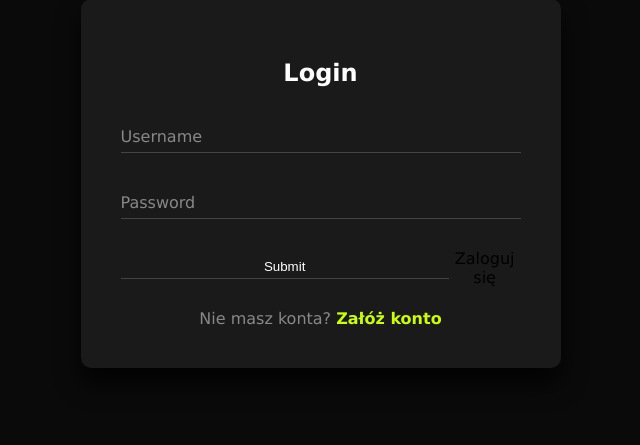
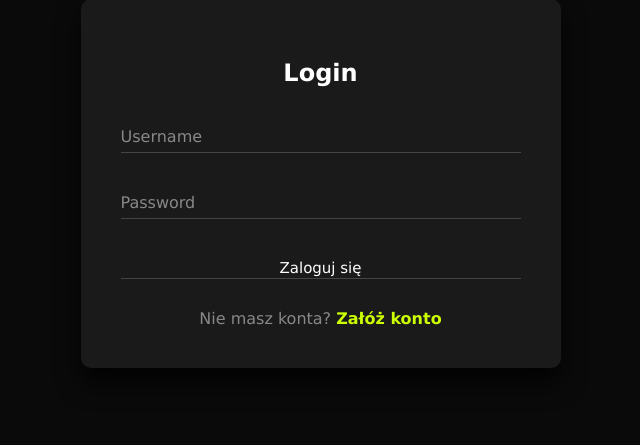
Before and after one commit to hgxxqua/php-store-ostrava, a PHP site: page /login.php in a window 1280 px wide. Shown: the part 284-729 px from the top of the page, without its empty margins (327-967 px from the left). Run offline with PHP 8.4, Linux system fonts and the light colour scheme.

Commit message:
3
fixanul jeszcze login knopku + ya legenda

```diff
--- a/login.php
+++ b/login.php
@@ -104,6 +104,9 @@ a:hover {
     text-align:center;
     height:30px;
     width:150px;
+    font-family:Verdana;
+    font-size:15px;
+    cursor:pointer;
 }
 
 
@@ -130,7 +133,7 @@ a:hover {
 
 
                     <div class="blok-dla-knopki">
-    <input type="submit" class="knopka-dla-rega">Zaloguj się</button>
+    <input type="submit" class="knopka-dla-rega" value="Zaloguj się"></button>
                   </div>
 
                     <div class="rejestracja">
```
